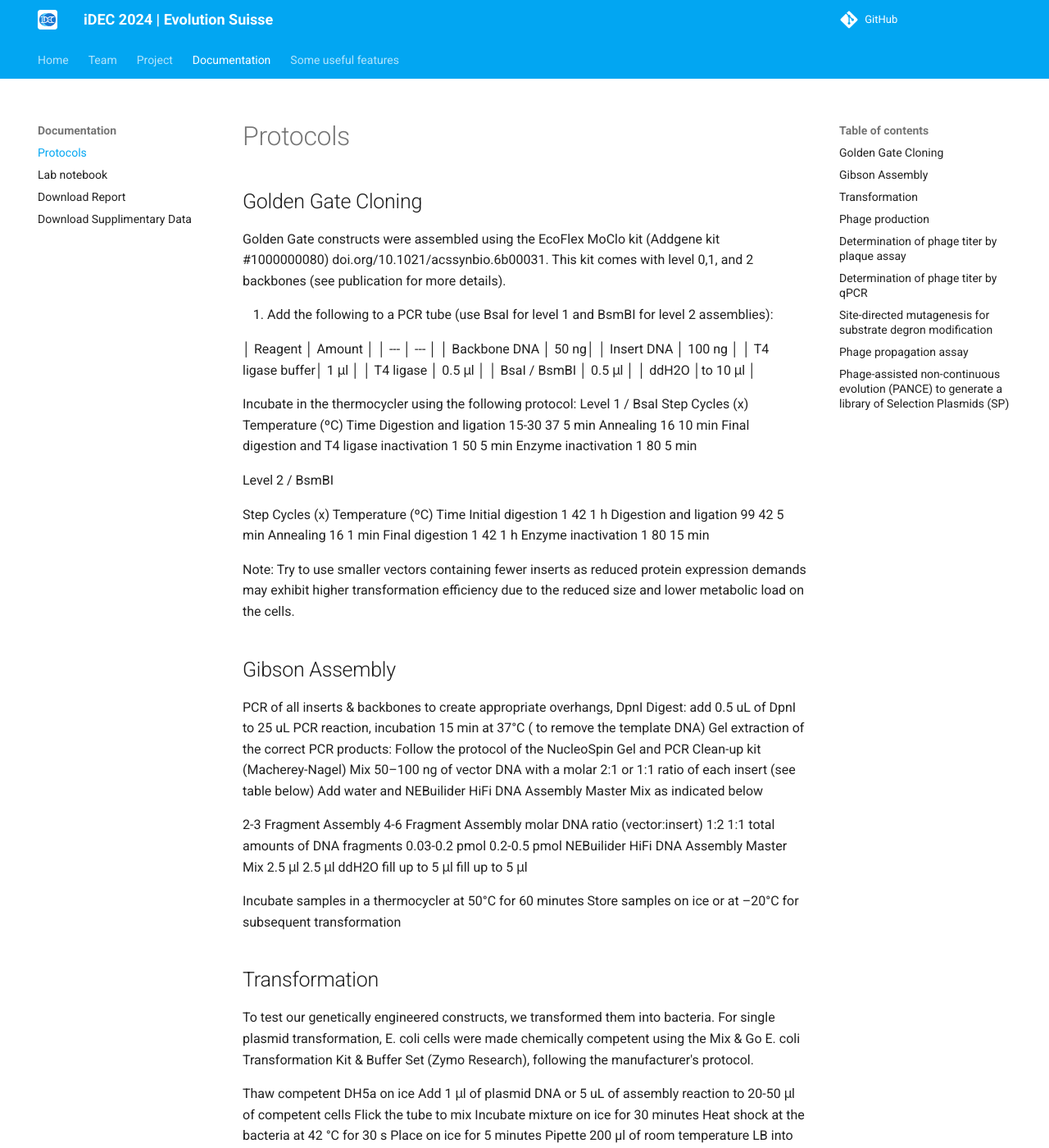
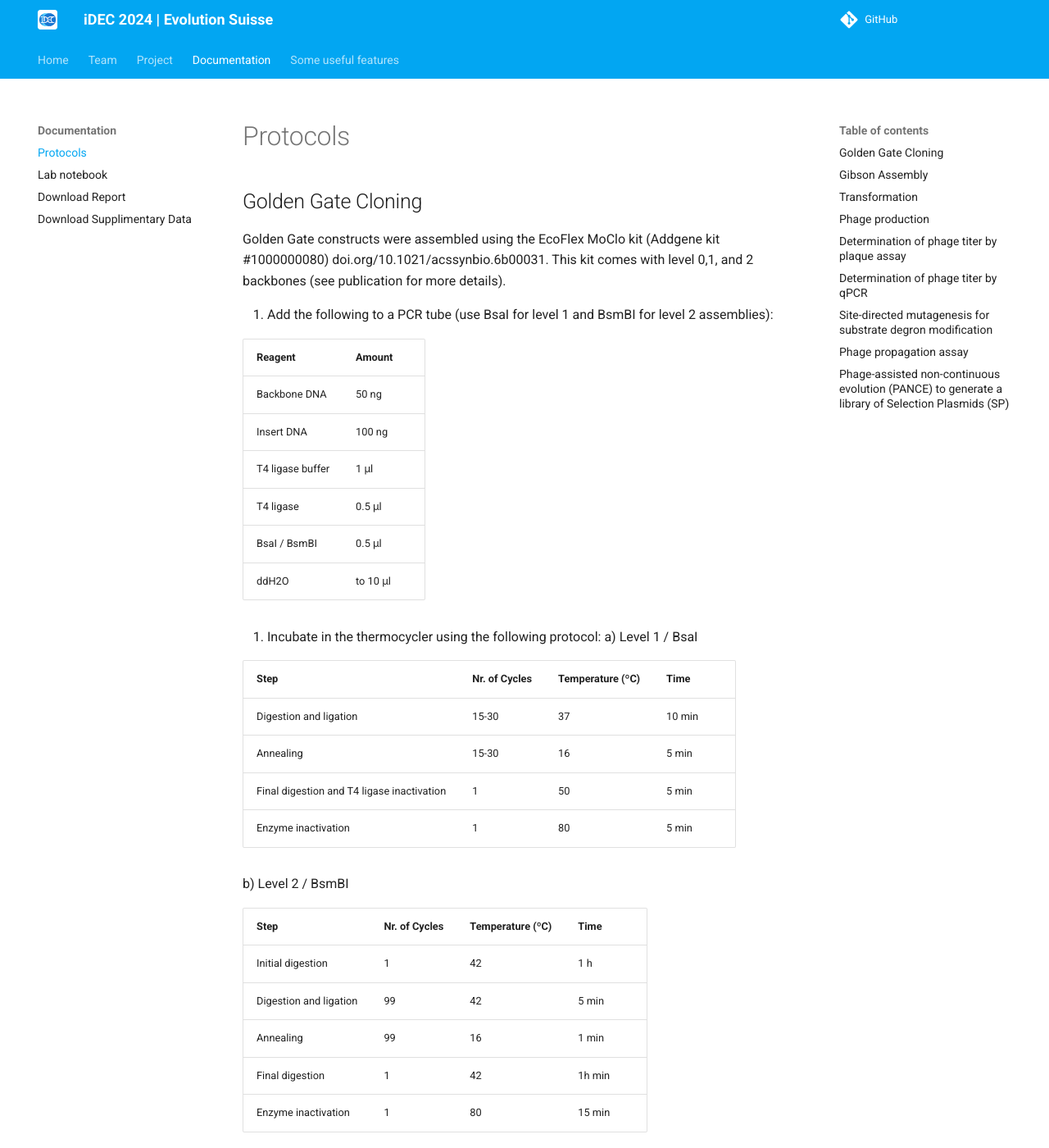
Before and after one commit to mibohl/2024_Evolution_Suisse, an MkDocs documentation site: the page built from docs/documentation/protocols.md, in a window 1280 px wide and 1400 px high. Shown: the whole window at 82% size. Built offline with MkDocs 1.6.1 and Material for MkDocs 9.7.7, drawn with Linux system fonts in a browser that asks for light colours; comment, search, counter and statistics services are not loaded.

Commit message:
Update protocols.md

```diff
--- a/docs/documentation/protocols.md
+++ b/docs/documentation/protocols.md
@@ -4,66 +4,34 @@ Golden Gate constructs were assembled using the EcoFlex MoClo kit (Addgene kit #
 
 1. Add the following to a PCR tube (use BsaI for level 1 and BsmBI for level 2 assemblies):
 
-│ Reagent │ Amount │
-│ --- │ --- │
-│ Backbone DNA │ 50 ng│
-│ Insert DNA │ 100 ng │
-│ T4 ligase buffer│ 1 μl │
-│ T4 ligase │ 0.5 μl │
-│ BsaI / BsmBI │ 0.5 μl │
-│ ddH2O │to 10 μl │
+| Reagent  | Amount |
+| ------------- | ------------- |
+| Backbone DNA  | 50 ng  |
+| Insert DNA  | 100 ng |
+| T4 ligase buffer  | 1 μl |
+| T4 ligase  | 0.5 μl |
+| BsaI / BsmBI  | 0.5 μl |
+| ddH2O  | to 10 μl |
 
+2. Incubate in the thermocycler using the following protocol:
+ a) Level 1 / BsaI
 
-Incubate in the thermocycler using the following protocol:
-Level 1 / BsaI
-Step
-Cycles (x)
-Temperature (ºC)
-Time
-Digestion and ligation
-15-30
-37
-5 min
-Annealing
-16
-10 min
-Final digestion and T4 ligase inactivation
-1
-50
-5 min
-Enzyme inactivation
-1
-80
-5 min
+| Step  | Nr. of Cycles | Temperature (ºC)|Time|
+| ------------- | ------------- |------------- |------------- |
+| Digestion and ligation | 15-30  |37  |10 min  |
+| Annealing | 15-30  | 16  |5 min  |
+| Final digestion and T4 ligase inactivation | 1  |50 |5 min  |
+| Enzyme inactivation | 1   |80 |5 min  |
 
+ b) Level 2 / BsmBI
 
-
-Level 2 / BsmBI
-
-Step
-Cycles (x)
-Temperature (ºC)
-Time
-Initial digestion
-1
-42
-1 h
-Digestion and ligation
-99
-42
-5 min
-Annealing
-16
-1 min
-Final digestion
-1
-42
-1 h
-Enzyme inactivation
-1
-80
-15 min
-
+| Step  | Nr. of Cycles | Temperature (ºC)|Time|
+| ------------- | ------------- |------------- |------------- |
+| Initial digestion | 1  |42  |1 h  |
+| Digestion and ligation | 99  |42  |5 min  |
+| Annealing | 99  | 16  |1 min  |
+| Final digestion  | 1  |42 |1h min  |
+| Enzyme inactivation | 1   |80 |15 min  |
 
 Note: Try to use smaller vectors containing fewer inserts as reduced protein expression demands may exhibit higher transformation efficiency due to the reduced size and lower metabolic load on the cells.
 
```
